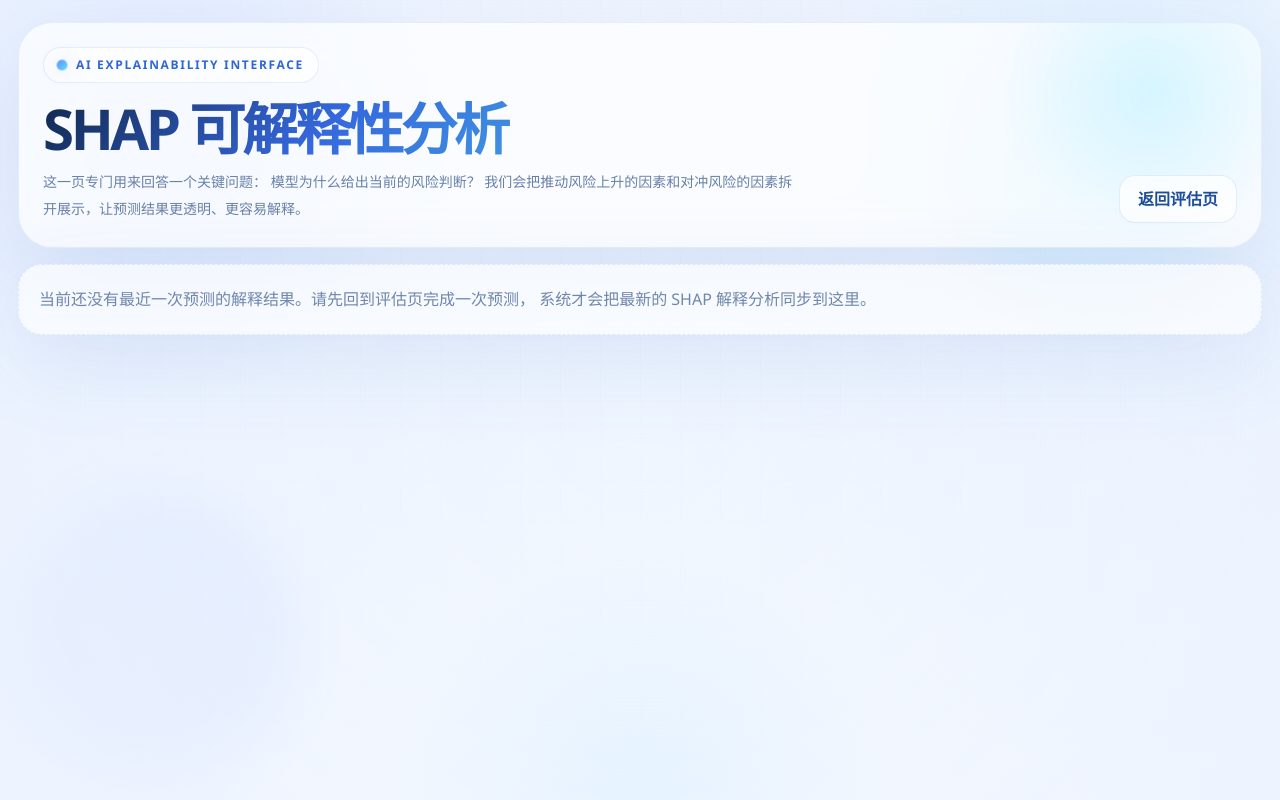
After one commit to Tom919c/spark-cardio-predict, a Flask app: page /shap-analysis in a window 1280 px wide. The commit adds this page. Run offline with Flask 3, Linux system fonts and the light colour scheme; some libraries are stand-ins or nearby versions.

Commit message:
加入shap

```diff
--- a/requirements.txt
+++ b/requirements.txt
@@ -4,3 +4,4 @@ scikit-learn
 joblib
 pyspark
 hdfs
+shap
--- a/src/controllers/page_controller.py
+++ b/src/controllers/page_controller.py
@@ -19,3 +19,8 @@ def risk_report_page():
         default_heart_model_path="C:/Users/1/PycharmProjects/FlaskProject1/data/feature/models/random_forest_heart_round2_20260711_091204.joblib",
         default_stroke_model_path="C:/Users/1/PycharmProjects/FlaskProject1/data/feature/models/random_forest_stroke_round2_20260711_091246.joblib",
     )
+
+
+@pages_bp.route("/shap-analysis")
+def shap_analysis_page():
+    return render_template("shap_analysis.html")
--- /dev/null
+++ b/templates/shap_analysis.html
@@ -0,0 +1,506 @@
+<!DOCTYPE html>
+<html lang="zh-CN">
+<head>
+  <meta charset="UTF-8">
+  <meta name="viewport" content="width=device-width, initial-scale=1.0">
+  <title>CardioSpark AI 可解释性分析</title>
+  <script src="https://cdn.tailwindcss.com"></script>
+  <style>
+    :root {
+      --bg-1: #f4f8ff;
+      --bg-2: #edf5ff;
+      --line: rgba(104, 147, 214, 0.14);
+      --text: #10203d;
+      --muted: #6981a7;
+      --blue: #5b8cff;
+      --cyan: #66dfff;
+      --lime: #89f0be;
+      --amber: #ffc974;
+      --rose: #ff8aa2;
+      --glow: 0 24px 90px rgba(77, 118, 190, 0.12);
+      --card: rgba(255, 255, 255, 0.68);
+      --card-strong: rgba(255, 255, 255, 0.84);
+      --dark-card: linear-gradient(160deg, #122446 0%, #1d3561 100%);
+    }
+
+    * { box-sizing: border-box; }
+
+    body {
+      margin: 0;
+      min-height: 100vh;
+      color: var(--text);
+      font-family: "Segoe UI", "PingFang SC", "Microsoft YaHei", sans-serif;
+      background:
+        radial-gradient(circle at 12% 14%, rgba(91,140,255,0.18), transparent 22%),
+        radial-gradient(circle at 88% 10%, rgba(102,223,255,0.20), transparent 20%),
+        radial-gradient(circle at 50% 100%, rgba(189,231,255,0.35), transparent 24%),
+        linear-gradient(180deg, var(--bg-1) 0%, var(--bg-2) 42%, #f9fbff 100%);
+      overflow-x: hidden;
+      position: relative;
+    }
+
+    body::before,
+    body::after {
+      content: "";
+      position: fixed;
+      inset: 0;
+      pointer-events: none;
+      z-index: 0;
+    }
+
+    body::before {
+      background:
+        linear-gradient(rgba(129, 170, 232, 0.06) 1px, transparent 1px),
+        linear-gradient(90deg, rgba(129, 170, 232, 0.06) 1px, transparent 1px);
+      background-size: 40px 40px;
+      mask-image: linear-gradient(to bottom, rgba(0,0,0,0.55), rgba(0,0,0,0.06));
+    }
+
+    body::after {
+      background: radial-gradient(circle at center, transparent 0%, rgba(233,241,255,0.76) 100%);
+    }
+
+    .orb {
+      position: fixed;
+      border-radius: 50%;
+      filter: blur(24px);
+      opacity: 0.55;
+      pointer-events: none;
+      z-index: 0;
+      animation: floatOrb 12s ease-in-out infinite;
+    }
+
+    .orb-a {
+      width: 240px;
+      height: 240px;
+      top: 90px;
+      right: 6%;
+      background: rgba(102,223,255,0.24);
+    }
+
+    .orb-b {
+      width: 300px;
+      height: 300px;
+      bottom: 10px;
+      left: 0;
+      background: rgba(91,140,255,0.18);
+      animation-delay: -5s;
+    }
+
+    @keyframes floatOrb {
+      0%, 100% { transform: translateY(0) translateX(0) scale(1); }
+      50% { transform: translateY(-18px) translateX(12px) scale(1.04); }
+    }
+
+    @keyframes riseIn {
+      from { opacity: 0; transform: translateY(24px); }
+      to { opacity: 1; transform: translateY(0); }
+    }
+
+    .shell {
+      position: relative;
+      z-index: 1;
+      max-width: 1280px;
+      margin: 0 auto;
+      padding: 22px 18px 44px;
+    }
+
+    .glass {
+      background: var(--card);
+      border: 1px solid var(--line);
+      box-shadow: var(--glow);
+      backdrop-filter: blur(20px);
+    }
+
+    .hero, .panel {
+      position: relative;
+      overflow: hidden;
+      border-radius: 34px;
+      padding: 24px;
+      animation: riseIn 0.8s ease both;
+    }
+
+    .hero::before {
+      content: "";
+      position: absolute;
+      top: -100px;
+      right: -60px;
+      width: 340px;
+      height: 340px;
+      border-radius: 50%;
+      background: radial-gradient(circle, rgba(102,223,255,0.22), transparent 64%);
+    }
+
+    .hero-top {
+      position: relative;
+      z-index: 1;
+      display: flex;
+      justify-content: space-between;
+      gap: 16px;
+      align-items: flex-end;
+    }
+
+    .badge {
+      display: inline-flex;
+      align-items: center;
+      gap: 10px;
+      padding: 8px 14px;
+      border-radius: 999px;
+      font-size: 12px;
+      font-weight: 700;
+      letter-spacing: 0.14em;
+      text-transform: uppercase;
+      color: #2f66d6;
+      background: rgba(255,255,255,0.66);
+      border: 1px solid rgba(116, 164, 232, 0.18);
+    }
+
+    .badge::before {
+      content: "";
+      width: 8px;
+      height: 8px;
+      border-radius: 50%;
+      background: linear-gradient(135deg, var(--blue), var(--cyan));
+      box-shadow: 0 0 16px rgba(91,140,255,0.45);
+      animation: pulseDot 2.6s ease-in-out infinite;
+    }
+
+    @keyframes pulseDot {
+      0%, 100% { transform: scale(1); opacity: 0.8; }
+      50% { transform: scale(1.35); opacity: 1; }
+    }
+
+    .hero h1 {
+      margin: 18px 0 12px;
+      font-size: clamp(2.1rem, 4.4vw, 3.8rem);
+      line-height: 1;
+      font-weight: 800;
+      letter-spacing: -0.06em;
+      background: linear-gradient(135deg, #12284e 0%, #3568dd 38%, #4dcbe7 100%);
+      -webkit-background-clip: text;
+      -webkit-text-fill-color: transparent;
+    }
+
+    .hero p, .subtitle {
+      margin: 0;
+      max-width: 760px;
+      color: var(--muted);
+      line-height: 1.9;
+      font-size: 14px;
+    }
+
+    .back-link {
+      display: inline-flex;
+      align-items: center;
+      justify-content: center;
+      min-height: 48px;
+      padding: 0 18px;
+      color: #204d9b;
+      text-decoration: none;
+      font-weight: 700;
+      border-radius: 16px;
+      border: 1px solid rgba(112, 154, 217, 0.18);
+      background: rgba(255,255,255,0.74);
+      transition: transform 0.25s ease;
+    }
+
+    .back-link:hover { transform: translateY(-2px); }
+
+    .summary-strip {
+      display: grid;
+      grid-template-columns: repeat(3, minmax(0, 1fr));
+      gap: 14px;
+      margin-top: 16px;
+    }
+
+    .summary-card,
+    .factor-card,
+    .detail-card,
+    .model-card {
+      position: relative;
+      overflow: hidden;
+      border-radius: 26px;
+      padding: 20px;
+      animation: riseIn 0.8s ease both;
+    }
+
+    .summary-card strong,
+    .model-card strong {
+      display: block;
+      margin-top: 8px;
+      font-size: 1.8rem;
+      color: #13274b;
+    }
+
+    .meta {
+      color: #7f97b7;
+      font-size: 11px;
+      letter-spacing: 0.16em;
+      text-transform: uppercase;
+    }
+
+    .layout {
+      display: grid;
+      grid-template-columns: 1fr 1fr;
+      gap: 16px;
+      margin-top: 16px;
+    }
+
+    .title {
+      margin: 0;
+      font-size: 1.3rem;
+      font-weight: 800;
+      color: #12274c;
+    }
+
+    .factor-list,
+    .detail-list {
+      display: grid;
+      gap: 12px;
+      margin-top: 14px;
+    }
+
+    .factor-item,
+    .detail-item {
+      border-radius: 18px;
+      padding: 14px;
+      background: rgba(255,255,255,0.72);
+      border: 1px solid rgba(113, 155, 219, 0.14);
+      animation: riseIn 0.55s ease both;
+    }
+
+    .factor-item strong,
+    .detail-item strong {
+      display: block;
+      font-size: 14px;
+      color: #13274b;
+      margin-bottom: 4px;
+    }
+
+    .factor-item span,
+    .detail-item span {
+      display: block;
+      color: var(--muted);
+      font-size: 12px;
+      line-height: 1.7;
+    }
+
+    .bar-track {
+      margin-top: 10px;
+      height: 8px;
+      border-radius: 999px;
+      background: rgba(17, 39, 75, 0.08);
+      overflow: hidden;
+    }
+
+    .bar-fill {
+      height: 100%;
+      border-radius: 999px;
+    }
+
+    .bar-up { background: linear-gradient(135deg, #ff9caf, #ff7a92); }
+    .bar-down { background: linear-gradient(135deg, #79ebb2, #58d99a); }
+
+    .model-grid {
+      display: grid;
+      grid-template-columns: repeat(2, minmax(0, 1fr));
+      gap: 14px;
+      margin-top: 16px;
+    }
+
+    .model-card {
+      background: var(--dark-card);
+      color: white;
+    }
+
+    .model-card strong { color: white; }
+    .model-card p { color: #c6d8f4; line-height: 1.8; font-size: 14px; margin: 12px 0 0; }
+
+    .empty-card {
+      margin-top: 16px;
+      border-radius: 24px;
+      padding: 20px;
+      color: #6f87ab;
+      line-height: 1.85;
+      background: rgba(255,255,255,0.66);
+      border: 1px dashed rgba(113, 155, 219, 0.18);
+    }
+
+    @media (max-width: 960px) {
+      .summary-strip,
+      .layout,
+      .model-grid {
+        grid-template-columns: 1fr;
+      }
+    }
+
+    @media (max-width: 720px) {
+      .shell {
+        padding: 12px 12px 24px;
+      }
+
+      .hero, .panel, .summary-card, .factor-card, .detail-card, .model-card {
+        border-radius: 24px;
+        padding: 18px;
+      }
+
+      .hero-top {
+        flex-direction: column;
+        align-items: flex-start;
+      }
+    }
+  </style>
+</head>
+<body>
+  <div class="orb orb-a"></div>
+  <div class="orb orb-b"></div>
+
+  <div class="shell">
+    <section class="hero glass">
+      <div class="hero-top">
+        <div>
+          <div class="badge">AI Explainability Interface</div>
+          <h1>SHAP 可解释性分析</h1>
+          <p>
+            这一页专门用来回答一个关键问题：
+            模型为什么给出当前的风险判断？
+            我们会把推动风险上升的因素和对冲风险的因素拆开展示，让预测结果更透明、更容易解释。
+          </p>
+        </div>
+        <a href="{{ url_for('pages.risk_report_page') }}" class="back-link">返回评估页</a>
+      </div>
+    </section>
+
+    <div id="shapContent" class="hidden">
+      <section class="summary-strip">
+        <article class="summary-card glass" style="animation-delay:0.06s;">
+          <div class="meta">Overall Result</div>
+          <strong id="summaryCategory">--</strong>
+          <p class="subtitle" id="summaryRisk">--</p>
+        </article>
+        <article class="summary-card glass" style="animation-delay:0.12s;">
+          <div class="meta">Heart Probability</div>
+          <strong id="summaryHeart">--</strong>
+          <p class="subtitle">心脏风险模型的单次预测概率</p>
+        </article>
+        <article class="summary-card glass" style="animation-delay:0.18s;">
+          <div class="meta">Stroke Probability</div>
+          <strong id="summaryStroke">--</strong>
+          <p class="subtitle">卒中风险模型的单次预测概率</p>
+        </article>
+      </section>
+
+      <section class="layout">
+        <article class="factor-card glass" style="animation-delay:0.24s;">
+          <h2 class="title">推高风险的主要因素</h2>
+          <p class="subtitle">这些特征在本次预测中更明显地推动了风险上升。</p>
+          <div id="positiveFactors" class="factor-list"></div>
+        </article>
+
+        <article class="factor-card glass" style="animation-delay:0.3s;">
+          <h2 class="title">对冲风险的主要因素</h2>
+          <p class="subtitle">这些特征在一定程度上抵消了整体风险。</p>
+          <div id="negativeFactors" class="factor-list"></div>
+        </article>
+      </section>
+
+      <section class="model-grid">
+        <article class="model-card" style="animation-delay:0.36s;">
+          <div class="meta">Heart Model Explanation</div>
+          <strong id="heartExplainStatus">--</strong>
+          <p id="heartExplainText">--</p>
+        </article>
+        <article class="model-card" style="animation-delay:0.42s;">
+          <div class="meta">Stroke Model Explanation</div>
+          <strong id="strokeExplainStatus">--</strong>
+          <p id="strokeExplainText">--</p>
+        </article>
+      </section>
+
+      <section class="detail-card glass" style="margin-top:16px;animation-delay:0.48s;">
+        <h2 class="title">模型解释说明</h2>
+        <div class="detail-list">
+          <div class="detail-item">
+            <strong>什么是 SHAP</strong>
+            <span>SHAP 会把单次预测拆成多个特征贡献，帮助解释每个输入特征对结果的影响方向和大致力度。</span>
+          </div>
+          <div class="detail-item">
+            <strong>如何理解正负因素</strong>
+            <span>正向因素表示推高风险，负向因素表示对冲风险。百分比用于表示相对影响强弱，便于展示理解。</span>
+          </div>
+          <div class="detail-item">
+            <strong>解释结果的用途</strong>
+            <span>解释结果可用于帮助用户理解风险来源，也可以在演示、答辩或机构端展示时体现模型透明度。</span>
+          </div>
+        </div>
+      </section>
+    </div>
+
+    <div id="emptyState" class="empty-card glass">
+      当前还没有最近一次预测的解释结果。请先回到评估页完成一次预测，
+      系统才会把最新的 SHAP 解释分析同步到这里。
+    </div>
+  </div>
+
+  <script>
+    const categoryLabelMap = {
+      0: "当前未见明显高风险",
+      1: "心脏风险偏高",
+      2: "卒中风险偏高",
+      3: "心脑血管双高风险"
+    };
+
+    function safePercent(value) {
+      if (value === null || value === undefined) {
+        return "--";
+      }
+      return Number(value).toFixed(2) + "%";
+    }
+
+    function factorHtml(items, direction) {
+      if (!items || !items.length) {
+        return '<div class="factor-item"><strong>暂无可展示因素</strong><span>当前没有足够的解释结果可供展示。</span></div>';
+      }
+
+      return items.map(function(item, index) {
+        const width = Math.min(Number(item.impact_percent || 0), 100);
+        const sign = direction === "increase" ? "+" : "-";
+        return '<div class="factor-item" style="animation-delay:' + (index * 0.05) + 's;">' +
+          '<strong>' + item.feature + '  ' + sign + Number(item.impact_percent || 0).toFixed(2) + '%</strong>' +
+          '<span>当前取值：' + item.feature_value + '</span>' +
+          '<div class="bar-track"><div class="bar-fill ' + (direction === "increase" ? "bar-up" : "bar-down") + '" style="width:' + width + '%;"></div></div>' +
+          '</div>';
+      }).join("");
+    }
+
+    function initPage() {
+      const raw = sessionStorage.getItem("cardiospark_latest_result");
+      if (!raw) {
+        return;
+      }
+
+      const data = JSON.parse(raw);
+      const summary = data.combined_shap_summary || {};
+      document.getElementById("emptyState").classList.add("hidden");
+      document.getElementById("shapContent").classList.remove("hidden");
+
+      document.getElementById("summaryCategory").textContent = categoryLabelMap[data.final_category ?? 0] || "风险评估完成";
+      document.getElementById("summaryRisk").textContent = data.risk_summary || "--";
+      document.getElementById("summaryHeart").textContent = safePercent(data.heart_probability_percent);
+      document.getElementById("summaryStroke").textContent = safePercent(data.stroke_probability_percent);
+
+      document.getElementById("positiveFactors").innerHTML = factorHtml(summary.top_positive_factors || [], "increase");
+      document.getElementById("negativeFactors").innerHTML = factorHtml(summary.top_negative_factors || [], "decrease");
+
+      const heartExplanation = data.heart_shap_explanation || {};
+      const strokeExplanation = data.stroke_shap_explanation || {};
+      document.getElementById("heartExplainStatus").textContent = heartExplanation.available ? "Explanation Ready" : "Explanation Unavailable";
+      document.getElementById("heartExplainText").textContent = heartExplanation.message || "暂无说明";
+      document.getElementById("strokeExplainStatus").textContent = strokeExplanation.available ? "Explanation Ready" : "Explanation Unavailable";
+      document.getElementById("strokeExplainText").textContent = strokeExplanation.message || "暂无说明";
+    }
+
+    initPage();
+  </script>
+</body>
+</html>
```
Also changed, not shown: src/ml/model_explainer.py (added, +104 -0 lines), src/services/risk_service.py (+67 -0 lines), templates/risk_report.html (+48 -0 lines).
